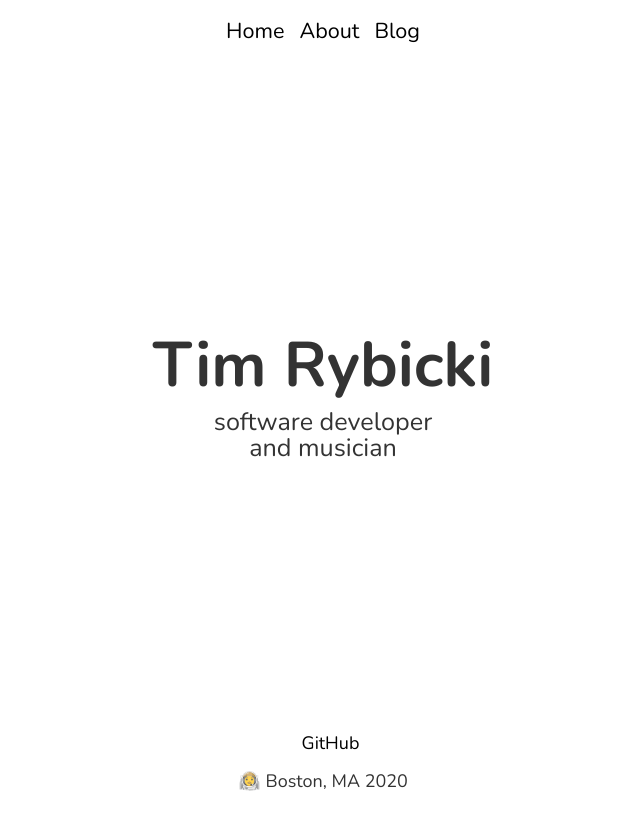
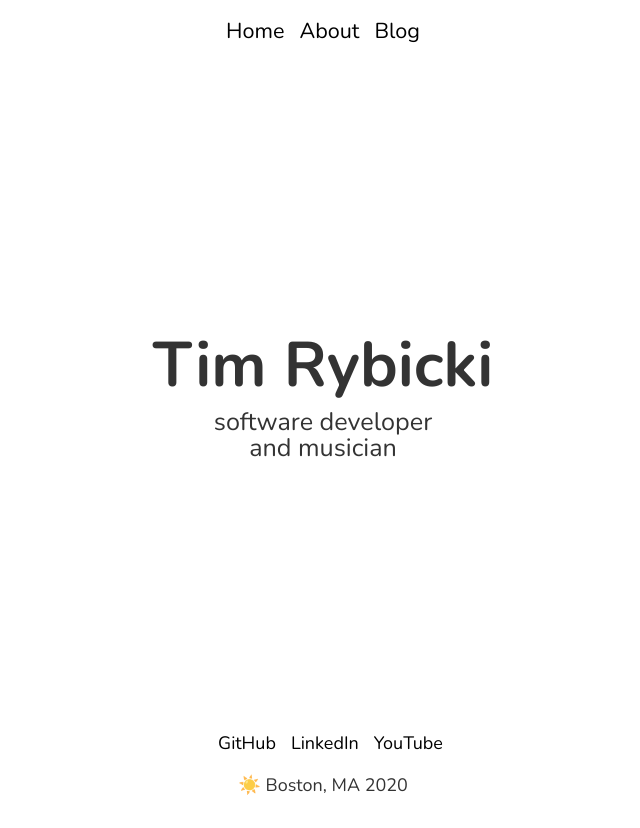
Before and after one commit to trybick/portfolio-blog, a Gatsby site: page / in a window 1280 px wide. Shown: the whole page, without its empty margins (317-957 px from the left). Built offline with nearby package versions, Linux system fonts and the light colour scheme; Gatsby itself is replaced by a stand-in of ours; a small style sheet from the web is missing.

Commit message:
Add LinkedIn and YouTube footer links

```diff
--- a/src/components/Footer.js
+++ b/src/components/Footer.js
@@ -11,10 +11,10 @@ const FooterRow = styled.div`
 `;
 
 const TopRow = styled(FooterRow)`
-  margin-bottom: 12px;
+  margin-bottom: 16px;
 `;
 
-const GitHubLink = styled.a`
+const ContactLink = styled.a`
   color: black;
   margin-left: 15px;
   text-decoration: none;
@@ -47,12 +47,14 @@ const CityContainer = styled.span`
 const Footer = () => (
   <FooterContainer>
     <TopRow>
-      <GitHubLink href="https://github.com/trybick">GitHub</GitHubLink>
+      <ContactLink href="https://github.com/trybick">GitHub</ContactLink>
+      <ContactLink href="https://www.linkedin.com/in/tim-rybicki/">LinkedIn</ContactLink>
+      <ContactLink href="https://www.youtube.com/celtic426">YouTube</ContactLink>
     </TopRow>
 
     <FooterRow>
       <span role="img" aria-label="astronaut">
-        👨‍🚀
+        ☀️
       </span>
       <CityContainer>Boston, MA {new Date().getFullYear()}</CityContainer>
     </FooterRow>
```
